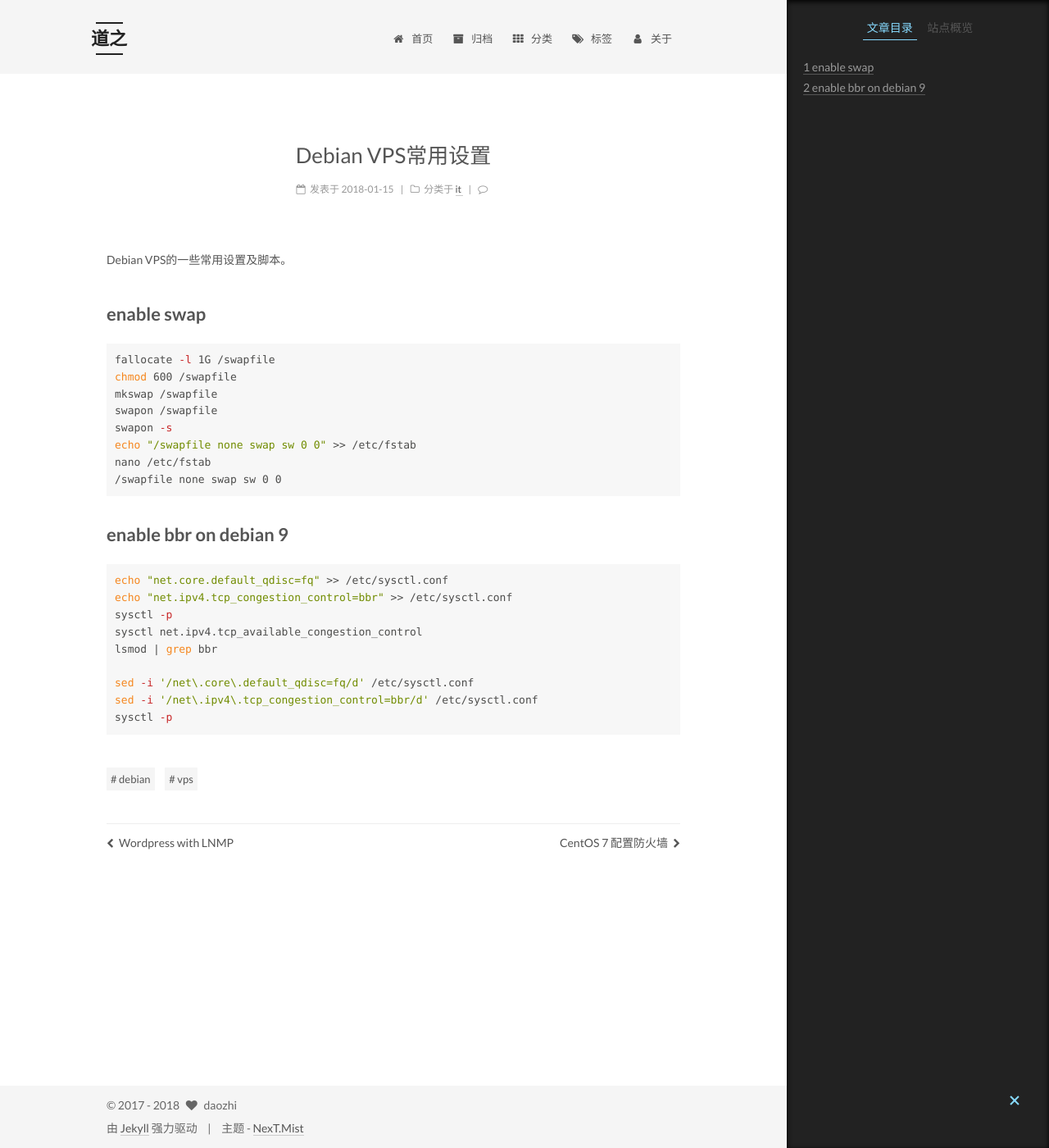
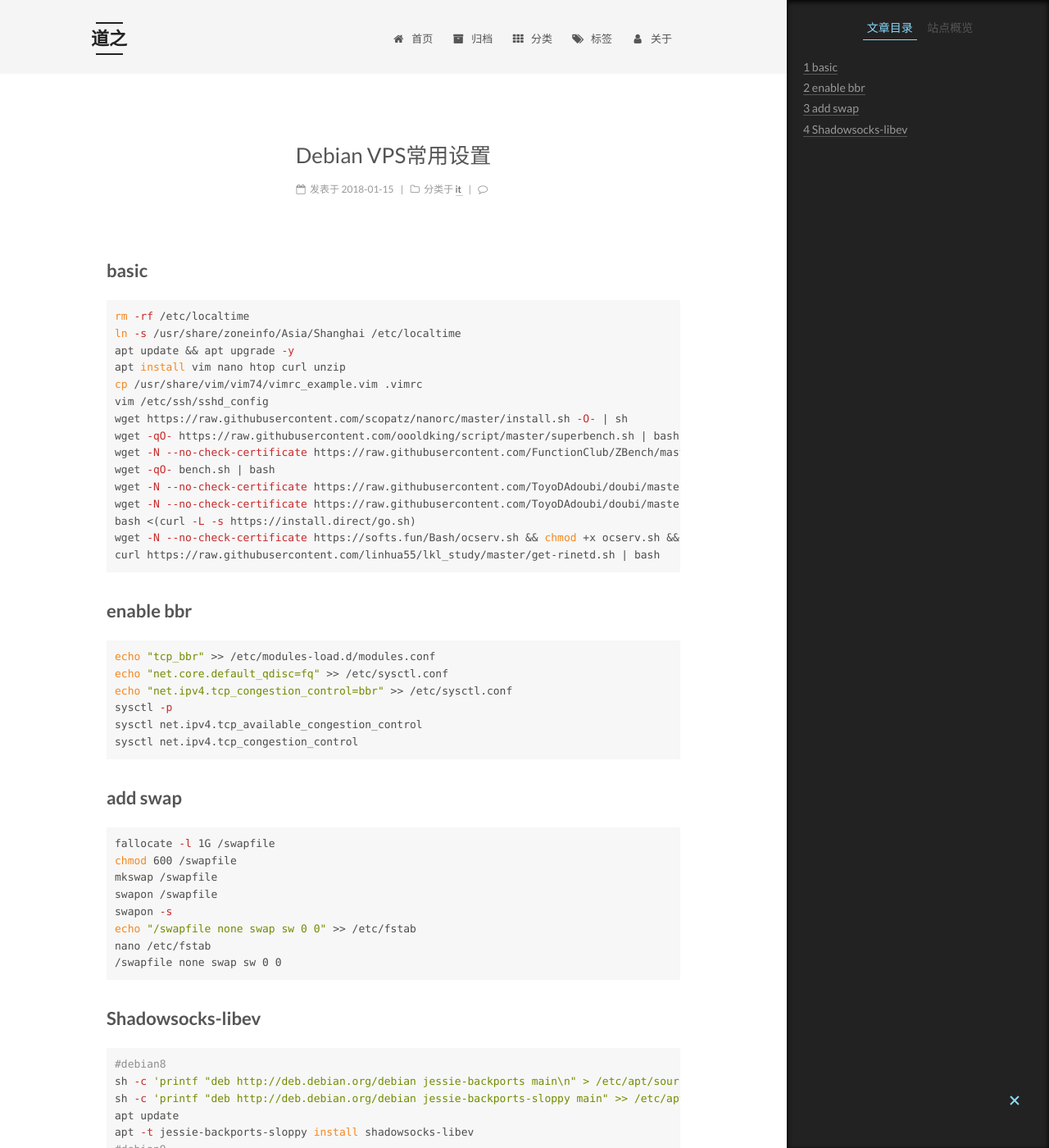
Before and after one commit to xiaolugo/xiaolugo.github.io, a Jekyll site: the page built from _posts/2018-01-15-debian-vps-setup.md, in a window 1280 px wide and 1400 px high. Shown: the whole window at 82% size. Built offline with Jekyll 4.4.1, drawn with Linux system fonts in a browser that asks for light colours; comment, search, counter and statistics services are not loaded; some of the changed text lies outside the part shown.

Commit message:
Update 2018-01-15-debian-vps-setup.md

````diff
--- a/_posts/2018-01-15-debian-vps-setup.md
+++ b/_posts/2018-01-15-debian-vps-setup.md
@@ -6,8 +6,35 @@ tags:
   - vps
 category: it
 ---
-Debian VPS的一些常用设置及脚本。
-## enable swap
+## basic
+
+``` bash
+rm -rf /etc/localtime
+ln -s /usr/share/zoneinfo/Asia/Shanghai /etc/localtime
+apt update && apt upgrade -y
+apt install vim nano htop curl unzip
+cp /usr/share/vim/vim74/vimrc_example.vim .vimrc
+vim /etc/ssh/sshd_config
+wget https://raw.githubusercontent.com/scopatz/nanorc/master/install.sh -O- | sh
+wget -qO- https://raw.githubusercontent.com/oooldking/script/master/superbench.sh | bash
+wget -N --no-check-certificate https://raw.githubusercontent.com/FunctionClub/ZBench/master/ZBench.sh && bash ZBench.sh
+wget -qO- bench.sh | bash
+wget -N --no-check-certificate https://raw.githubusercontent.com/ToyoDAdoubi/doubi/master/ssr.sh && chmod +x ssr.sh && bash ssr.sh
+wget -N --no-check-certificate https://raw.githubusercontent.com/ToyoDAdoubi/doubi/master/status.sh && chmod +x status.sh
+bash <(curl -L -s https://install.direct/go.sh)
+wget -N --no-check-certificate https://softs.fun/Bash/ocserv.sh && chmod +x ocserv.sh && bash ocserv.sh
+curl https://raw.githubusercontent.com/linhua55/lkl_study/master/get-rinetd.sh | bash
+```
+## enable bbr
+```bash
+echo "tcp_bbr" >> /etc/modules-load.d/modules.conf
+echo "net.core.default_qdisc=fq" >> /etc/sysctl.conf
+echo "net.ipv4.tcp_congestion_control=bbr" >> /etc/sysctl.conf
+sysctl -p
+sysctl net.ipv4.tcp_available_congestion_control
+sysctl net.ipv4.tcp_congestion_control
+```
+## add swap
 ```bash
 fallocate -l 1G /swapfile
 chmod 600 /swapfile
@@ -18,17 +45,28 @@ echo "/swapfile none swap sw 0 0" >> /etc/fstab
 nano /etc/fstab
 /swapfile none swap sw 0 0
 ```
-<!-- more -->
-
-## enable bbr on debian 9
+## Shadowsocks-libev
 ```bash
-echo "net.core.default_qdisc=fq" >> /etc/sysctl.conf
-echo "net.ipv4.tcp_congestion_control=bbr" >> /etc/sysctl.conf
-sysctl -p
-sysctl net.ipv4.tcp_available_congestion_control
-lsmod | grep bbr
-
-sed -i '/net\.core\.default_qdisc=fq/d' /etc/sysctl.conf
-sed -i '/net\.ipv4\.tcp_congestion_control=bbr/d' /etc/sysctl.conf
-sysctl -p
+#debian8
+sh -c 'printf "deb http://deb.debian.org/debian jessie-backports main\n" > /etc/apt/sources.list.d/jessie-backports.list'
+sh -c 'printf "deb http://deb.debian.org/debian jessie-backports-sloppy main" >> /etc/apt/sources.list.d/jessie-backports.list'
+apt update
+apt -t jessie-backports-sloppy install shadowsocks-libev
+#debian9
+sudo sh -c 'printf "deb http://deb.debian.org/debian stretch-backports main" > /etc/apt/sources.list.d/stretch-backports.list'
+sudo apt update
+sudo apt -t stretch-backports install shadowsocks-libev
+#ubuntu
+sudo apt-get install software-properties-common -y
+sudo add-apt-repository ppa:max-c-lv/shadowsocks-libev -y
+sudo apt-get update
+sudo apt install shadowsocks-libev
+#config
+{
+    "server":["[::0]","0.0.0.0"],
+    "server_port":9999,
+    "password":"",
+    "timeout":60,
+    "method":"aes-256-gcm"
+}
 ```
````
